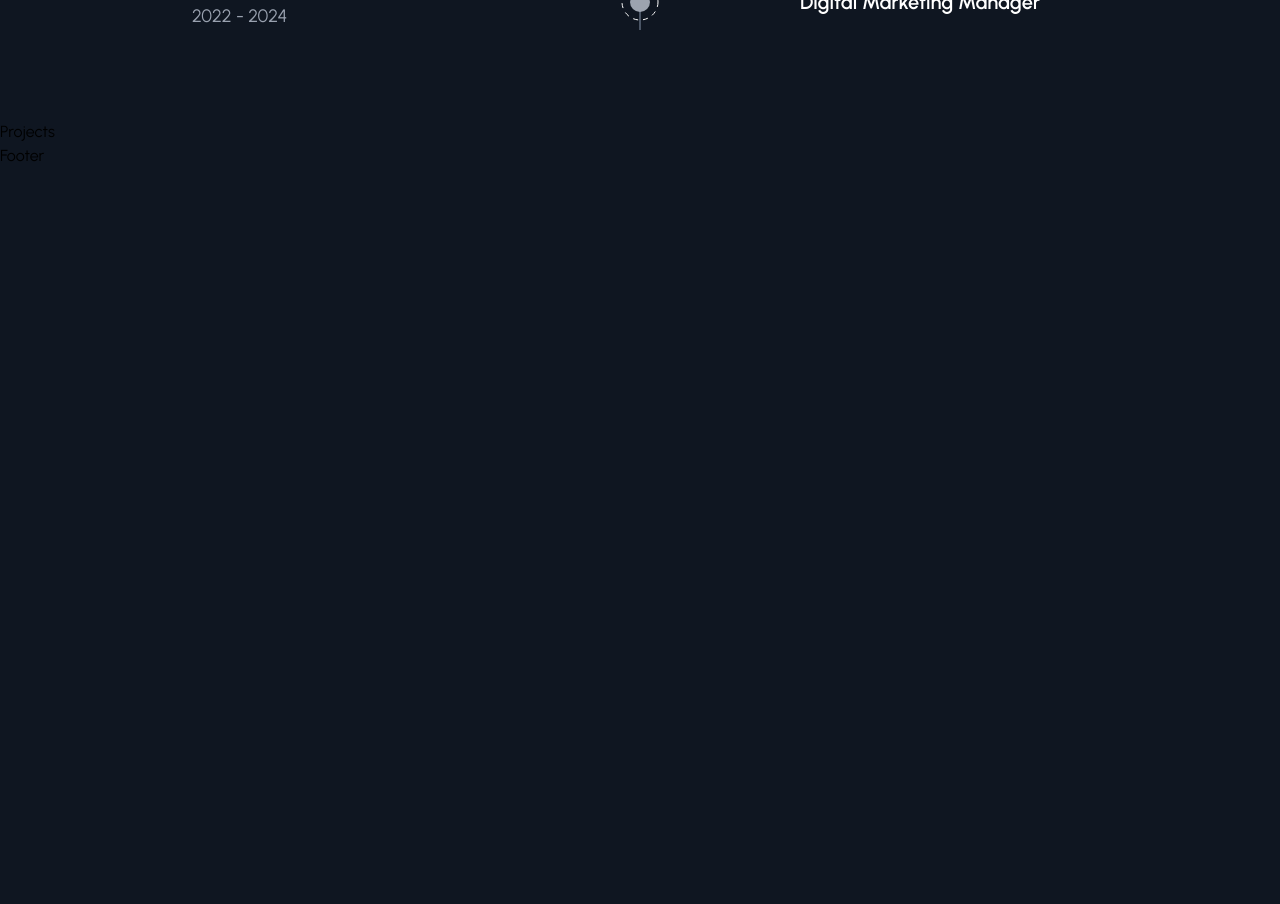
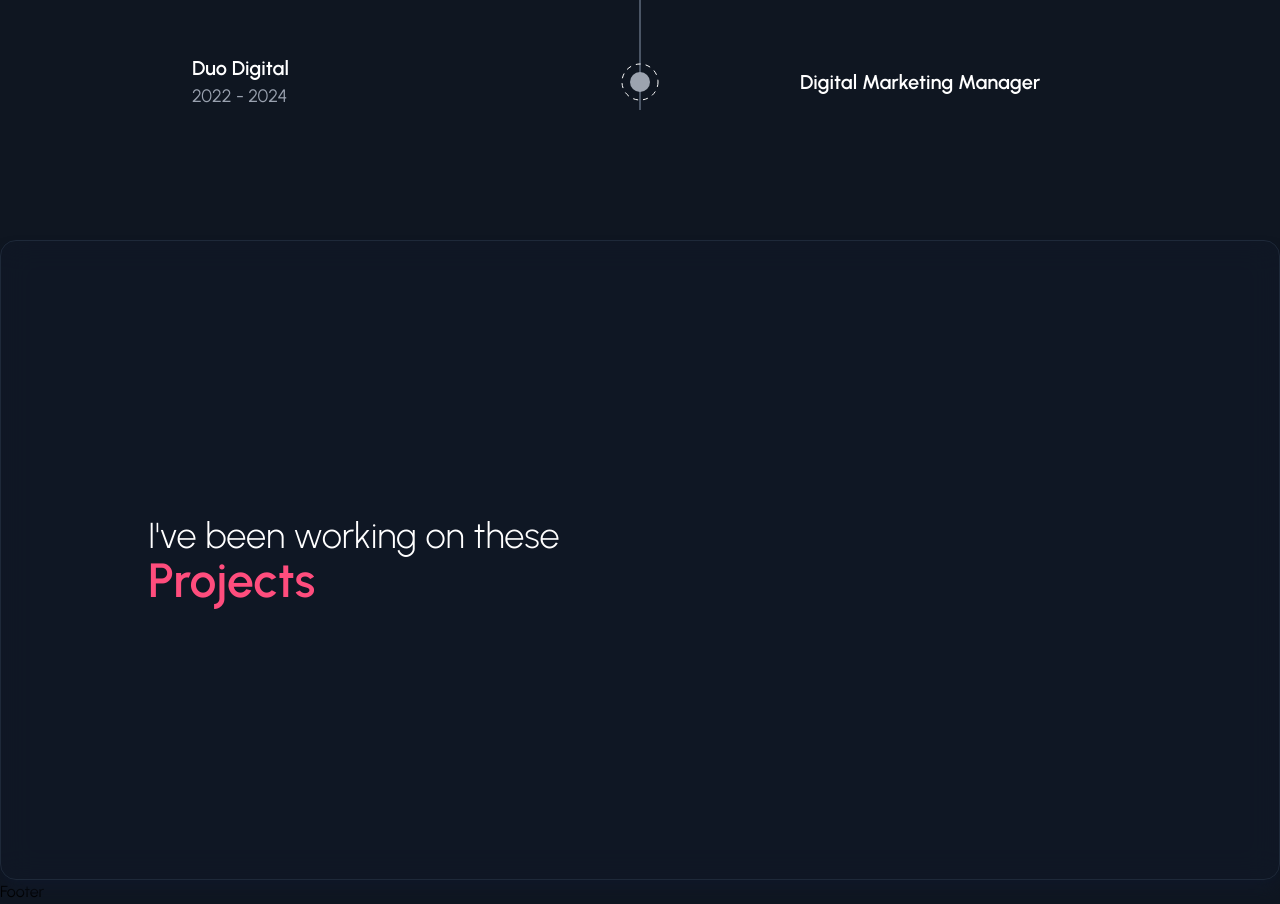
Before and after one commit to emanuelpps/portfolio-v1, a React (Vite) app: page / in a window 1280 px wide. Shown: the part 2300-3204 px from the top of the page. Before the commit the page ends 2468 px from the top, so only its background shows below. Built offline with nearby package versions, Linux system fonts and the light colour scheme.

Commit message:
feat: added basic layout structure to projects section

```diff
--- a/src/App.tsx
+++ b/src/App.tsx
@@ -10,7 +10,7 @@ function App() {
     <>
       <div className="container">
         <Header />
-        <main>
+        <main className="gap-10 flex flex-col">
           <Hero />
           <Skills />
           <Experience />
--- a/src/sections/Projects/Projects.tsx
+++ b/src/sections/Projects/Projects.tsx
@@ -1,5 +1,11 @@
+import { ProjectsContainer } from "./components/ProjectsContainer";
+
 const Projects = () => {
-  return <section>Projects</section>;
+  return (
+    <section>
+      <ProjectsContainer />
+    </section>
+  );
 };
 
 export default Projects;
--- /dev/null
+++ b/src/sections/Projects/components/ProjectsContainer.tsx
@@ -0,0 +1,21 @@
+import { TitlesFactory } from "../../../components/Titles/TitlesFactory";
+
+export const ProjectsContainer = () => {
+  const ProjectsTitle = TitlesFactory.createTitle(
+    "secondary",
+    "Projects",
+    "I've been working on these"
+  );
+  return (
+    <div className="flex flex-col items-center w-full">
+      <div className="bg-gray-900/50 backdrop-blur-lg shadow-lg w-full max-w-7xl min-h-[80vh] flex flex-col justify-center items-center rounded-2xl px-6 py-3 gap-8 p-8 shadow-gray-900 border border-gray-800">
+        <div className="text-center flex w-[80%] justify-between items-center">
+          <div className="flex w-full justify-start text-start items-center">
+            {ProjectsTitle.render()}
+          </div>
+          <div className="flex w-full justify-start text-start items-center"></div>
+        </div>
+      </div>
+    </div>
+  );
+};
```
